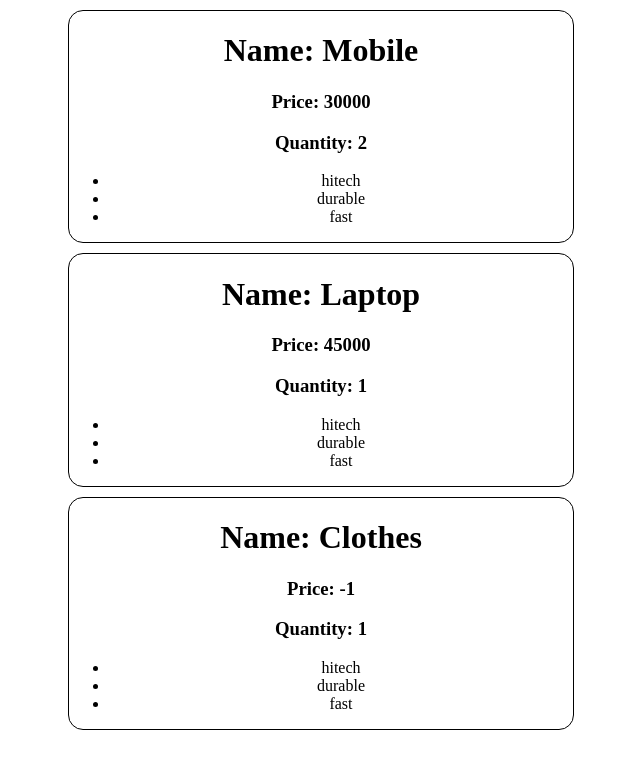
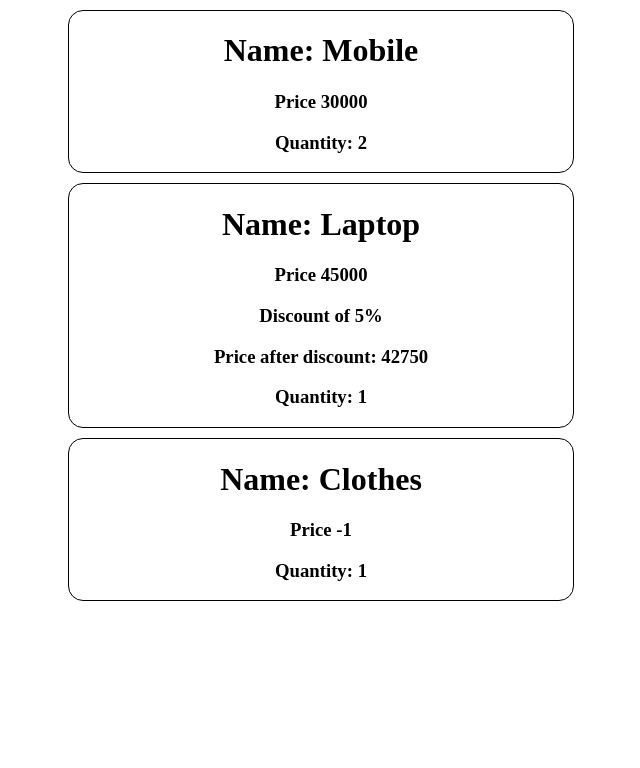
Before and after one commit to abhiii-raj/React, a React (Vite) app in the folder React2/: page / in a window 1280 px wide. Shown: the top 768 px of the page, without its empty margins (319-959 px from the left). Built offline with nearby package versions, Linux system fonts and the light colour scheme.

Commit message:
conditionals

```diff
--- a/React2/src/Product.jsx
+++ b/React2/src/Product.jsx
@@ -1,14 +1,17 @@
 import "./Product.css"
 
-function Product({title, price = -1, quantity, features}){
+function Product({ title, price = -1, quantity }) {
+    let isDiscount = price > 30000 ? true : false;
     return (
         <div className="Product">
             <h1>Name: {title}</h1>
-            <h3>Price: {price}</h3>
+            <h3>Price {price}</h3>
+            {/* <h3>{price > 30000 ? "Discount of 5%" : null}</h3> */}
+            {price > 30000 && <h3>Discount of 5%</h3>}
+            {isDiscount && (
+                <h3>Price after discount: {price - price * 0.05}</h3>
+            )}
             <h3>Quantity: {quantity}</h3>
-            <ul>
-                {features.map((feature) => <li>{feature}</li>)}
-            </ul>
         </div>
     )
 }
--- a/React2/src/ProductList.jsx
+++ b/React2/src/ProductList.jsx
@@ -1,26 +1,21 @@
 import Product from "./Product.jsx"
 
 function ProductList(){
-    //pre-wrap
-    let features = ["hitech","durable","fast"];
     return (
         <>
             <Product
                 title="Mobile"
                 price={30000}
                 quantity={2}
-                features={features}
             />
             <Product
                 title="Laptop"
                 price={45000}
                 quantity={1}
-                features={features}
             />
             <Product
                 title="Clothes"
                 quantity={1}
-                features={features}
             />
         </>
     )
```
